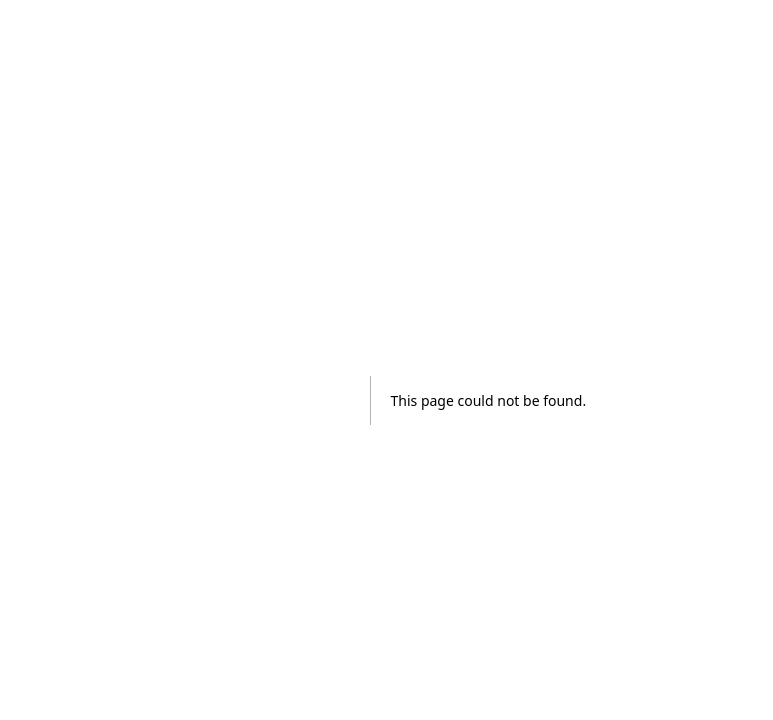
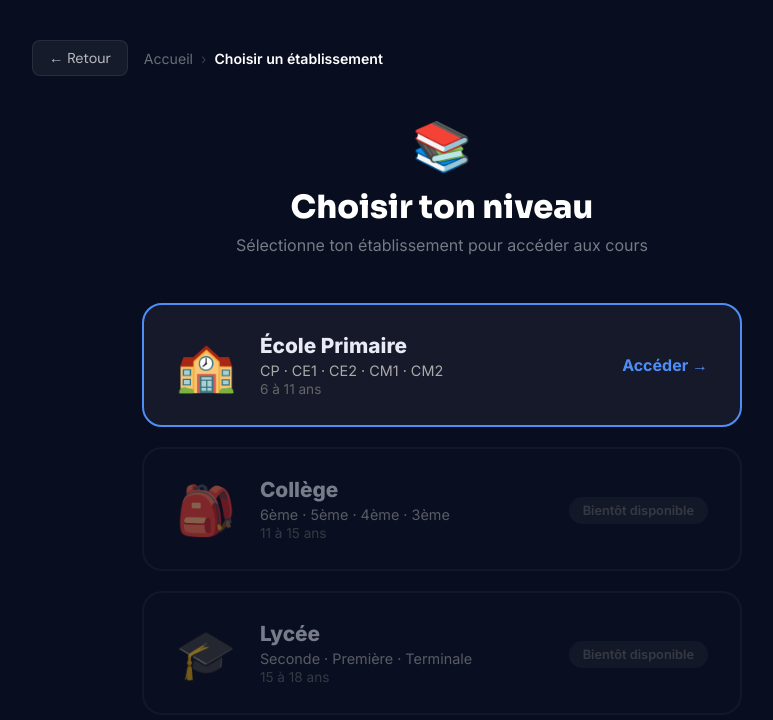
Before and after one commit to Ced62800/ScolaFree, a Next.js app: page /cours in a window 1280 px wide. Before the commit this address had no page. Shown: the top 720 px of the page, without its empty margins (198-971 px from the left). Built offline with nearby package versions, Linux system fonts and the light colour scheme.

Commit message:
Ajout page choix établissement - Primaire/Collège/Lycée

```diff
--- /dev/null
+++ b/app/cours/page.tsx
@@ -0,0 +1,145 @@
+"use client";
+
+import { useRouter } from "next/navigation";
+
+const niveaux = [
+  {
+    id: "primaire",
+    label: "École Primaire",
+    emoji: "🏫",
+    desc: "CP · CE1 · CE2 · CM1 · CM2",
+    age: "6 à 11 ans",
+    color: "#4f8ef7",
+    dispo: true,
+  },
+  {
+    id: "college",
+    label: "Collège",
+    emoji: "🎒",
+    desc: "6ème · 5ème · 4ème · 3ème",
+    age: "11 à 15 ans",
+    color: "#2ec4b6",
+    dispo: false,
+  },
+  {
+    id: "lycee",
+    label: "Lycée",
+    emoji: "🎓",
+    desc: "Seconde · Première · Terminale",
+    age: "15 à 18 ans",
+    color: "#ffd166",
+    dispo: false,
+  },
+];
+
+export default function CoursPage() {
+  const router = useRouter();
+
+  return (
+    <div className="cours-page">
+      <div className="cours-header">
+        <button className="cours-back" onClick={() => router.push("/")}>
+          ← Retour
+        </button>
+        <div className="cours-breadcrumb">
+          <span>Accueil</span>
+          <span className="breadcrumb-sep">›</span>
+          <span className="breadcrumb-active">Choisir un établissement</span>
+        </div>
+      </div>
+
+      <div className="cours-hero">
+        <div className="cours-hero-icon">📚</div>
+        <h1 className="cours-hero-title">Choisir ton niveau</h1>
+        <p className="cours-hero-desc">
+          Sélectionne ton établissement pour accéder aux cours
+        </p>
+      </div>
+
+      <div
+        style={{
+          display: "flex",
+          flexDirection: "column",
+          gap: "20px",
+          maxWidth: "600px",
+          margin: "0 auto",
+        }}
+      >
+        {niveaux.map((n) => (
+          <div
+            key={n.id}
+            onClick={() => n.dispo && router.push(`/cours/${n.id}`)}
+            style={{
+              background: n.dispo
+                ? "rgba(255,255,255,0.05)"
+                : "rgba(255,255,255,0.02)",
+              border: `2px solid ${n.dispo ? n.color : "rgba(255,255,255,0.08)"}`,
+              borderRadius: "20px",
+              padding: "28px 32px",
+              cursor: n.dispo ? "pointer" : "default",
+              display: "flex",
+              alignItems: "center",
+              gap: "24px",
+              opacity: n.dispo ? 1 : 0.5,
+              transition: "transform 0.15s, box-shadow 0.15s",
+            }}
+            onMouseEnter={(e) => {
+              if (n.dispo) {
+                (e.currentTarget as HTMLDivElement).style.transform =
+                  "translateY(-2px)";
+                (e.currentTarget as HTMLDivElement).style.boxShadow =
+                  `0 8px 30px ${n.color}33`;
+              }
+            }}
+            onMouseLeave={(e) => {
+              (e.currentTarget as HTMLDivElement).style.transform =
+                "translateY(0)";
+              (e.currentTarget as HTMLDivElement).style.boxShadow = "none";
+            }}
+          >
+            <div style={{ fontSize: "3rem", flexShrink: 0 }}>{n.emoji}</div>
+            <div style={{ flex: 1 }}>
+              <div
+                style={{
+                  fontWeight: 800,
+                  fontSize: "1.3rem",
+                  marginBottom: "4px",
+                }}
+              >
+                {n.label}
+              </div>
+              <div style={{ color: "#aaa", fontSize: "0.9rem" }}>{n.desc}</div>
+              <div
+                style={{ color: "#666", fontSize: "0.85rem", marginTop: "2px" }}
+              >
+                {n.age}
+              </div>
+            </div>
+            <div style={{ flexShrink: 0 }}>
+              {n.dispo ? (
+                <span
+                  style={{ color: n.color, fontWeight: 700, fontSize: "1rem" }}
+                >
+                  Accéder →
+                </span>
+              ) : (
+                <span
+                  style={{
+                    background: "rgba(255,255,255,0.08)",
+                    color: "#666",
+                    fontSize: "0.8rem",
+                    fontWeight: 600,
+                    padding: "6px 14px",
+                    borderRadius: "20px",
+                  }}
+                >
+                  Bientôt disponible
+                </span>
+              )}
+            </div>
+          </div>
+        ))}
+      </div>
+    </div>
+  );
+}
--- a/app/page.tsx
+++ b/app/page.tsx
@@ -160,7 +160,7 @@ export default function Home() {
             <a href="/inscription" className="btn-primary">
               Inscription →
             </a>
-            <a href="/cours/primaire" className="btn-secondary">
+            <a href="/cours" className="btn-secondary">
               Découvrir les cours
             </a>
           </div>
```
